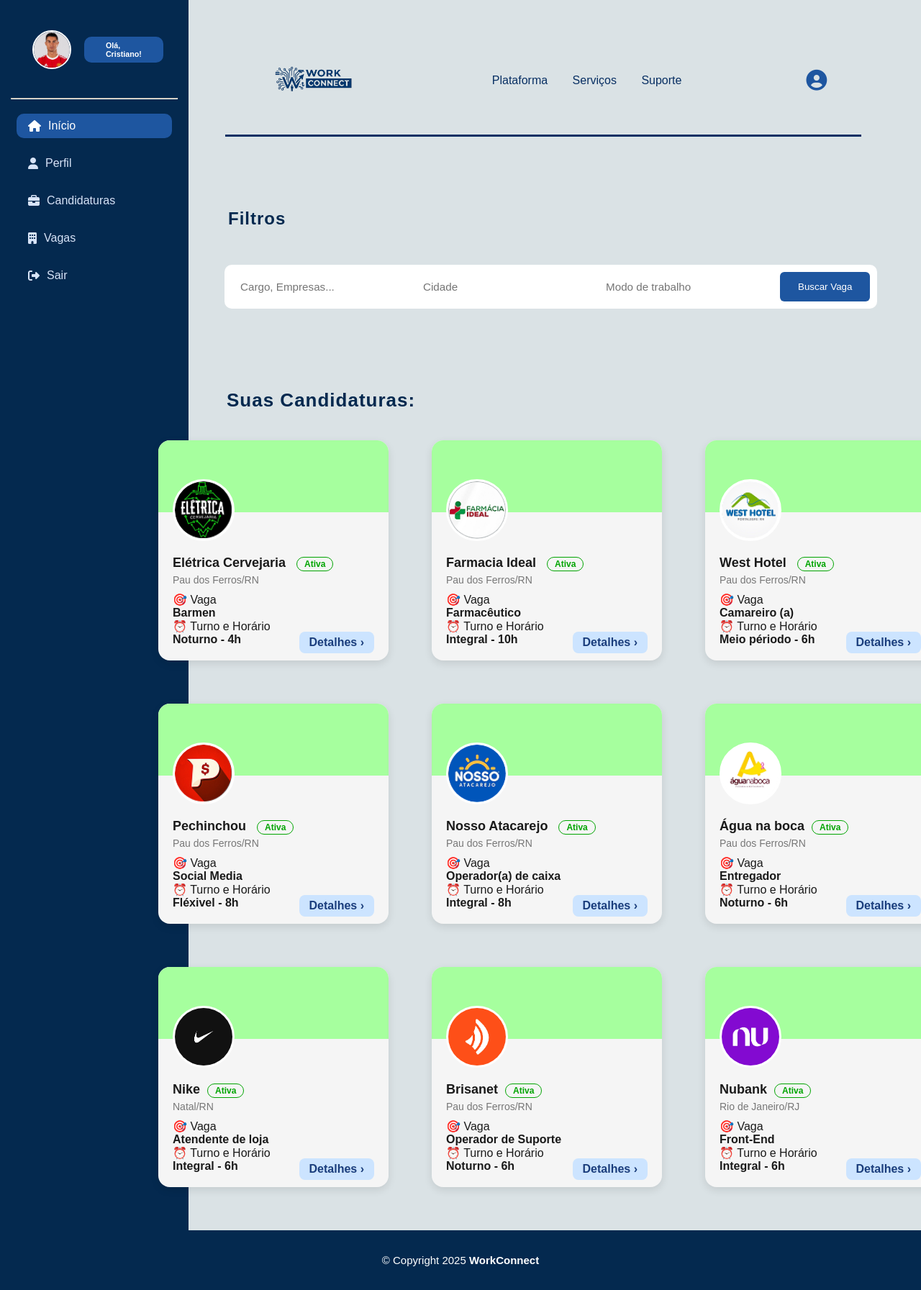
After one commit to AlanCosta2102/Projeto-Integrador-WorkConnect, a Django app: page /candidato/candidaturas/ in a window 1280 px wide. The commit adds this page. Shown: the whole page at 72% size. Run offline with Django 5.2, Linux system fonts and the light colour scheme.

Commit message:
Subindo tela de suas candidaturas e ajustes no base

```diff
--- /dev/null
+++ b/candidato/templates/candidato/candidaturas.html
@@ -0,0 +1,205 @@
+{% extends 'core/base.html' %}
+{% load static %}
+
+{% block title %}WorkConnect | Candidaturas{% endblock %}
+
+{% block content %}
+
+<link rel="stylesheet" href="{% static 'core/css/candidaturas_candidato.css' %}">
+  <link href="https://cdnjs.cloudflare.com/ajax/libs/font-awesome/6.5.0/css/all.min.css" rel="stylesheet">
+</head>
+<body>
+
+  <header class="navbar">
+    <div class="container">
+      <img src="{% static 'core/img/LogoTemplate.png' %}" alt="WorkConnect" class="logo">
+      <nav>
+        <a href="#">Plataforma</a>
+        <a href="#">Serviços</a>
+        <a href="#">Suporte</a>
+      </nav>
+      <div class="user-icon">
+        <i class="fa-solid fa-circle-user"></i>
+      </div>
+    </div>
+  </header>
+
+  <section class="filter-section">
+  <h2 class="filter-title">Filtros</h2>
+
+  <div class="search-bar">
+          <input type="text" placeholder="Cargo, Empresas..." class="input-job">
+          <input type="text" placeholder="Cidade" class="input-location">
+          <input type="text" placeholder="Modo de trabalho" class="input-location">
+          <button>Buscar Vaga</button>
+        </div>
+      </div>
+
+<section class="vagas-section">
+  <h2 class="candidaturas-title">Suas Candidaturas:</h2>
+
+  <div class="cards-container">
+
+  <div class="card">
+    <div class="card-header">
+      <img src="{% static 'core/img/Ellipse 14.png' %}">
+    </div>
+    <div class="card-body">
+      <p class="company-name">Elétrica Cervejaria <span class="status">Ativa</span></p>
+      <p class="company-location">Pau dos Ferros/RN</p>
+
+      <div class="info-label"><span>🎯 Vaga</span></div>
+      <div class="info-value">Barmen</div>
+
+      <div class="info-label"><span>⏰ Turno e Horário</span></div>
+      <div class="info-value">Noturno - 4h</div>
+
+      <a href="#" class="details-button">Detalhes ›</a>
+    </div>
+  </div>
+
+  <div class="card">
+    <div class="card-header">
+      <img src="{% static 'core/img/Farmacia.png' %}">
+    </div>
+    <div class="card-body">
+      <p class="company-name">Farmacia Ideal <span class="status">Ativa</span></p>
+      <p class="company-location">Pau dos Ferros/RN</p>
+      <div class="info-label"><span>🎯 Vaga</span></div>
+      <div class="info-value">Farmacêutico</div>
+      <div class="info-label"><span>⏰ Turno e Horário</span></div>
+      <div class="info-value">Integral - 10h</div>
+      <a href="#" class="details-button">Detalhes ›</a>
+    </div>
+  </div>
+
+  <div class="card">
+    <div class="card-header">
+      <img src="{% static 'core/img/Hotel.png' %}">
+    </div>
+    <div class="card-body">
+      <p class="company-name">West Hotel <span class="status">Ativa</span></p>
+      <p class="company-location">Pau dos Ferros/RN</p>
+      <div class="info-label"><span>🎯 Vaga</span></div>
+      <div class="info-value">Camareiro (a)</div>
+      <div class="info-label"><span>⏰ Turno e Horário</span></div>
+      <div class="info-value">Meio périodo - 6h</div>
+      <a href="#" class="details-button">Detalhes ›</a>
+    </div>
+  </div>
+
+  <div class="card">
+    <div class="card-header">
+      <img src="{% static 'core/img/Peechinchou.png' %}">
+    </div>
+    <div class="card-body">
+      <p class="company-name">Pechinchou <span class="status">Ativa</span></p>
+      <p class="company-location">Pau dos Ferros/RN</p>
+
+      <div class="info-label"><span>🎯 Vaga</span></div>
+      <div class="info-value">Social Media</div>
+
+      <div class="info-label"><span>⏰ Turno e Horário</span></div>
+      <div class="info-value">Fléxivel - 8h</div>
+
+      <a href="#" class="details-button">Detalhes ›</a>
+    </div>
+  </div>
+
+  <div class="card">
+    <div class="card-header">
+      <img src="{% static 'core/img/Atacarejo.png' %}">
+    </div>
+    <div class="card-body">
+      <p class="company-name">Nosso Atacarejo <span class="status">Ativa</span></p>
+      <p class="company-location">Pau dos Ferros/RN</p>
+
+      <div class="info-label"><span>🎯 Vaga</span></div>
+      <div class="info-value">Operador(a) de caixa</div>
+
+      <div class="info-label"><span>⏰ Turno e Horário</span></div>
+      <div class="info-value">Integral - 8h</div>
+
+      <a href="#" class="details-button">Detalhes ›</a>
+    </div>
+  </div>
+
+  <div class="card">
+    <div class="card-header">
+      <img src="{% static 'core/img/Pizzaria.png' %}">
+    </div>
+    <div class="card-body">
+      <p class="company-name">Água na boca<span class="status">Ativa</span></p>
+      <p class="company-location">Pau dos Ferros/RN</p>
+
+      <div class="info-label"><span>🎯 Vaga</span></div>
+      <div class="info-value">Entregador</div>
+
+      <div class="info-label"><span>⏰ Turno e Horário</span></div>
+      <div class="info-value">Noturno - 6h</div>
+
+      <a href="#" class="details-button">Detalhes ›</a>
+    </div>
+  </div>
+
+  <div class="card">
+    <div class="card-header">
+      <img src="{% static 'core/img/Nike.jpg' %}">
+    </div>
+    <div class="card-body">
+      <p class="company-name">Nike<span class="status">Ativa</span></p>
+      <p class="company-location">Natal/RN</p>
+
+      <div class="info-label"><span>🎯 Vaga</span></div>
+      <div class="info-value">Atendente de loja</div>
+
+      <div class="info-label"><span>⏰ Turno e Horário</span></div>
+      <div class="info-value">Integral - 6h</div>
+
+      <a href="#" class="details-button">Detalhes ›</a>
+    </div>
+  </div>
+
+  <div class="card">
+    <div class="card-header">
+      <img src="{% static 'core/img/Brisanet.png' %}">
+    </div>
+    <div class="card-body">
+      <p class="company-name">Brisanet<span class="status">Ativa</span></p>
+      <p class="company-location">Pau dos Ferros/RN</p>
+
+      <div class="info-label"><span>🎯 Vaga</span></div>
+      <div class="info-value">Operador de Suporte</div>
+
+      <div class="info-label"><span>⏰ Turno e Horário</span></div>
+      <div class="info-value">Noturno - 6h</div>
+
+      <a href="#" class="details-button">Detalhes ›</a>
+    </div>
+  </div>
+
+  <div class="card">
+    <div class="card-header">
+      <img src="{% static 'core/img/Nubank.jpg' %}">
+    </div>
+    <div class="card-body">
+      <p class="company-name">Nubank<span class="status">Ativa</span></p>
+      <p class="company-location">Rio de Janeiro/RJ</p>
+
+      <div class="info-label"><span>🎯 Vaga</span></div>
+      <div class="info-value">Front-End</div>
+
+      <div class="info-label"><span>⏰ Turno e Horário</span></div>
+      <div class="info-value">Integral - 6h</div>
+
+      <a href="#" class="details-button">Detalhes ›</a>
+    </div>
+  </div>
+
+</div>
+</section>
+
+
+</body>
+</html>
+{% endblock %}
--- a/core/static/core/css/base.css
+++ b/core/static/core/css/base.css
@@ -69,3 +69,36 @@ color: #fff;
 font-weight: 2000;
 margin: 0px;
 }
+/* ======== FOOTER ======== */
+html, body {
+  height: 100%;
+  margin: 0;
+  padding: 0;
+  display: flex;
+  flex-direction: column;
+}
+
+.content {
+  flex: 1;
+}
+
+.footer {
+  background-color: #04294f;
+  color: #ffffff;
+  text-align: center;
+  padding: 18px 0;
+  font-size: 15px;
+  font-weight: 500;
+  width: 100%;
+}
+
+.footer a {
+  color: #b3d4ff;
+  text-decoration: none;
+  font-weight: 600;
+}
+
+.footer a:hover {
+  color: #ffffff;
+  text-decoration: underline;
+}
--- /dev/null
+++ b/core/static/core/css/candidaturas_candidato.css
@@ -0,0 +1,197 @@
+/* ======== LAYOUT GERAL ======== */
+html, body {
+  height: 100%;
+  margin: 0;
+  padding: 0;
+  font-family: 'Poppins', sans-serif;
+  background-color: #DAE2E5;
+  color: #1a1a1a;
+  overflow-y: auto;
+  overflow-x: hidden;
+}
+
+.page-container {
+  display: flex;
+  flex-direction: column;
+  min-height: 100vh;
+}
+
+.content-wrap {
+  flex: 1;
+}
+.navbar {
+  background-color: #DAE2E5;
+  padding: 0.3rem 3rem 0rem 3rem;
+  border-bottom: 3px solid #082f63;
+  width: 80%;          /* ajusta o comprimento total */
+  margin: 0 auto;      /* centraliza horizontalmente */
+}
+
+
+.navbar .container {
+  display: flex;
+  justify-content: space-between;
+  align-items: center;
+}
+
+.navbar .logo {
+  width: 150px;
+}
+
+.navbar nav a {
+  text-decoration: none;
+  color: #082f63;
+  margin: 0 15px;
+  font-weight: 500;
+}
+
+.navbar nav a:hover {
+  color: #1e56a0;
+}
+
+.user-icon i {
+  font-size: 1.8rem;
+  color: #1e56a0;
+}
+.search-bar {
+  margin-top: 100px;
+  display: flex;
+  gap: 10px;
+  background: white;
+  border-radius: 10px;
+  padding: 10px;
+  width: 90%;
+  position: relative;
+  left: 50px;
+}
+
+.search-bar input {
+  flex: 1;
+  border: none;
+  padding: 12px;
+  font-size: 0.95rem;
+  outline: none;
+  border-radius: 6px;
+}
+
+.search-bar button {
+  background-color: #1e56a0;
+  color: white;
+  border: none;
+  padding: 12px 25px;
+  border-radius: 6px;
+  cursor: pointer;
+  font-weight: 500;
+}
+
+.search-bar button:hover {
+  background-color: #144a8d;
+}
+.filter-title {
+    font-size: 24px;
+    font-weight: 700;
+    color: #04294f;
+    margin-bottom: -50px;
+    letter-spacing: 1px;
+    position: relative;
+    left: 55px;
+    margin-top: 100px;;
+}
+.vagas-section {
+    padding: 20px 0px;
+}
+.candidaturas-title {
+    font-size: 26px;
+    font-weight: 700;
+    color: #04294f;
+    margin-bottom: -50px;
+    letter-spacing: 1px;
+    position: relative;
+    left: 315px;
+    margin-top: 60px;;
+
+}
+.cards-container {
+    width: 100%;                  /* ocupa toda a largura da tela */
+    display: flex;                /* deixa os cards lado a lado */
+    flex-wrap: wrap;          /* garante alinhamento horizontal */
+    justify-content: center;      /* centraliza a fileira */
+    align-items: flex-start;
+    gap: 60px;                    /* espaço entre os cards */
+    padding: 40px;
+    box-sizing: border-box;       /* evita que padding reduza a largura */
+    position: relative;
+    left: 120px;
+    margin-top: 50px;
+}
+
+.card {
+    width: 320px;                 /* largura fixa */
+    background-color: #f5f5f5;
+    border-radius: 16px;
+    box-shadow: 0 4px 12px rgba(0,0,0,0.1);
+    overflow: hidden;
+    transition: transform 0.3s ease;
+    flex-shrink: 0;               /* impede que o flexbox reduza o tamanho */
+}
+
+.card:hover {
+    transform: translateY(-5px);
+}
+
+.card-header {
+    height: 100px;
+    position: relative;
+    background-color: #A6FF9E;
+}
+
+.card-header img {
+    width: 80px;
+    height: 80px;
+    border-radius: 50%;
+    border: 3px solid #fff;
+    position: absolute;
+    bottom: -40px;
+    left: 20px;
+    background-color: #fff;
+}
+
+.card-body {
+    padding: 60px 20px 20px 20px;
+}
+.info-value{
+  font-weight: bold;
+}
+.company-name {
+    font-weight: 700;
+    font-size: 18px;
+    margin: 0;
+}
+
+.company-location {
+    color: #777;
+    font-size: 14px;
+    margin: 4px 0 10px 0;
+}
+
+.status {
+    display: inline-block;
+    padding: 2px 10px;
+    border: 1px solid #00a400;
+    border-radius: 12px;
+    font-size: 12px;
+    color: #00a400;
+    margin-left: 10px;
+}
+
+.details-button {
+    display: inline-block;
+    margin-top:-20px;
+    padding: 6px 14px;
+    background-color: #cce4ff;
+    color: #1a3d7c;
+    font-weight: 600;
+    border-radius: 8px;
+    text-decoration: none;
+    float: right;
+}
--- a/core/templates/core/base.html
+++ b/core/templates/core/base.html
@@ -29,5 +29,8 @@
       {% endblock %}
 
   </div>
+    <footer class="footer">
+      <p>&copy; Copyright 2025  <strong>WorkConnect</strong></p>
+  </footer>
 </body>
 </html>
```
